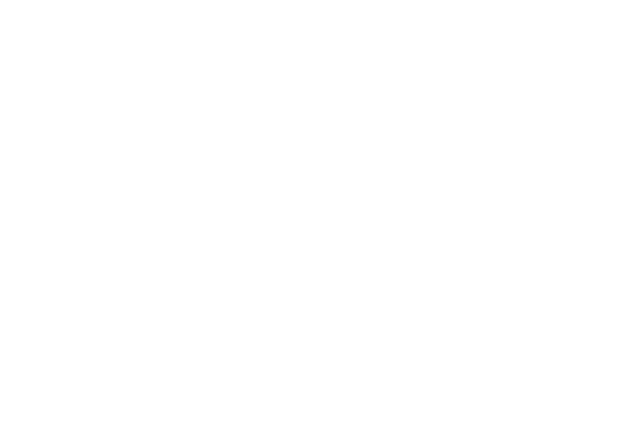
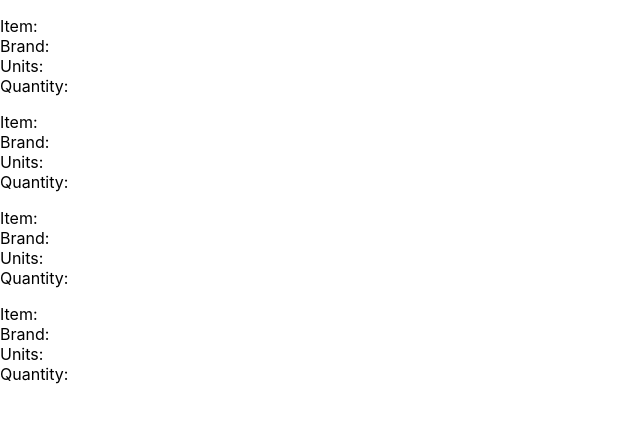
Before and after one commit to nuetzi/react_groceries, a React (Create React App) app: page / in a window 1280 px wide. Shown: the top 422 px of the page, without its empty margins (0-640 px from the left). Built offline with nearby package versions, Linux system fonts and the light colour scheme.

Commit message:
Using cat contact example to set up

```diff
--- a/src/App.js
+++ b/src/App.js
@@ -1,9 +1,33 @@
-import './App.css';
+import "./App.css";
+import Item from "./Item";
 
-export default function App () {
+export default function App() {
   return (
-    <div className="App">
-
+    <div className="groceryList">
+      <Item
+        item={""}
+        brand={""}
+        units={""}
+        quantity={""}
+        />
+      <Item
+        item={""}
+        brand={""}
+        units={""}
+        quantity={""}
+        />
+      <Item
+        item={""}
+        brand={""}
+        units={""}
+        quantity={""}
+        />
+      <Item
+        item={""}
+        brand={""}
+        units={""}
+        quantity={""}
+        />
     </div>
   );
 };
--- /dev/null
+++ b/src/Item.jsx
@@ -0,0 +1,12 @@
+export default function Item (props) {
+    return (
+        <div className="listItem">
+            <p>
+            Item: {props.item} <br/>
+            Brand: {props.brand} <br/>
+            Units: {props.units} <br/>
+            Quantity: {props.quantity} <br/>
+            </p>
+        </div>
+    );
+};
```
